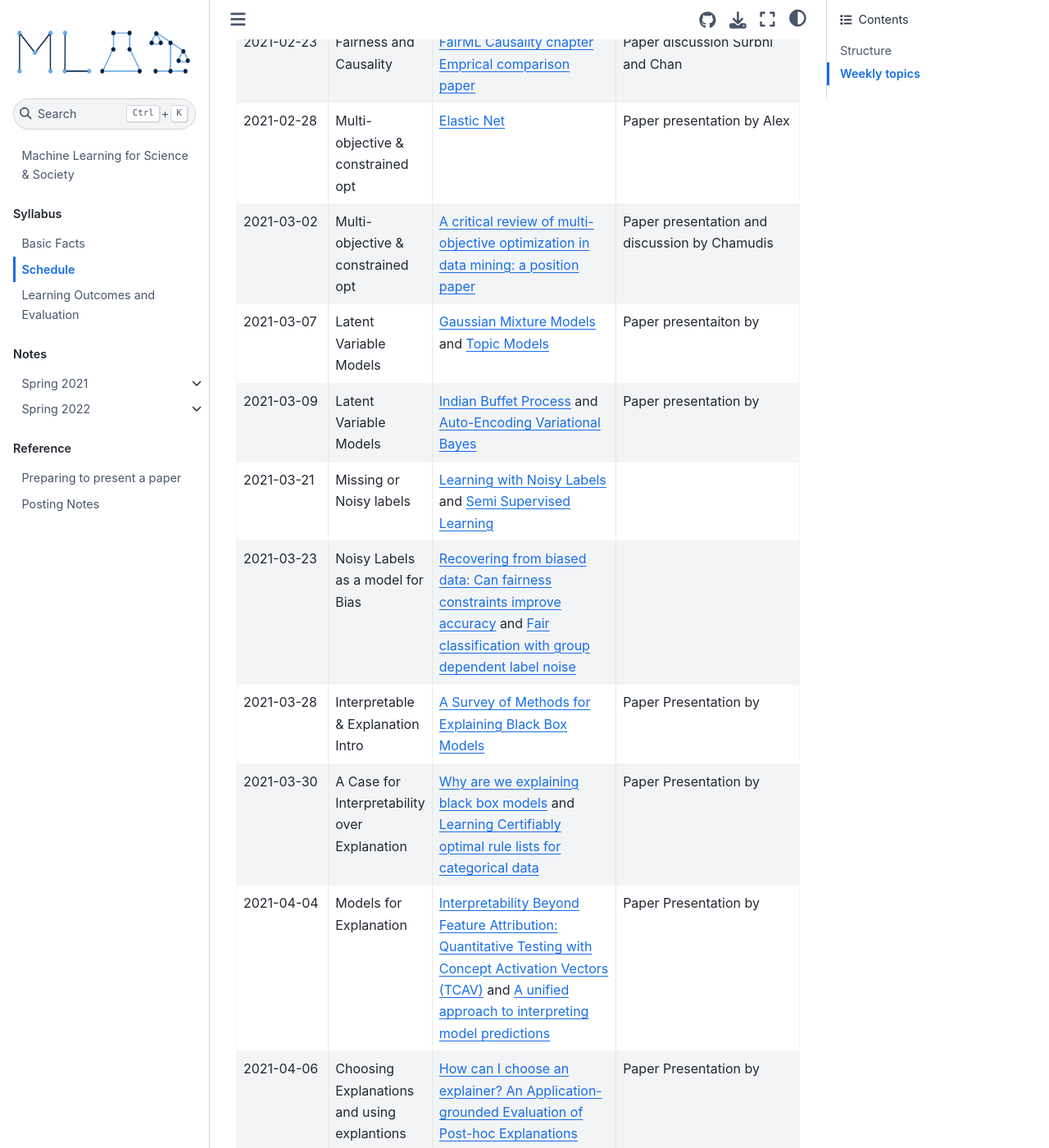
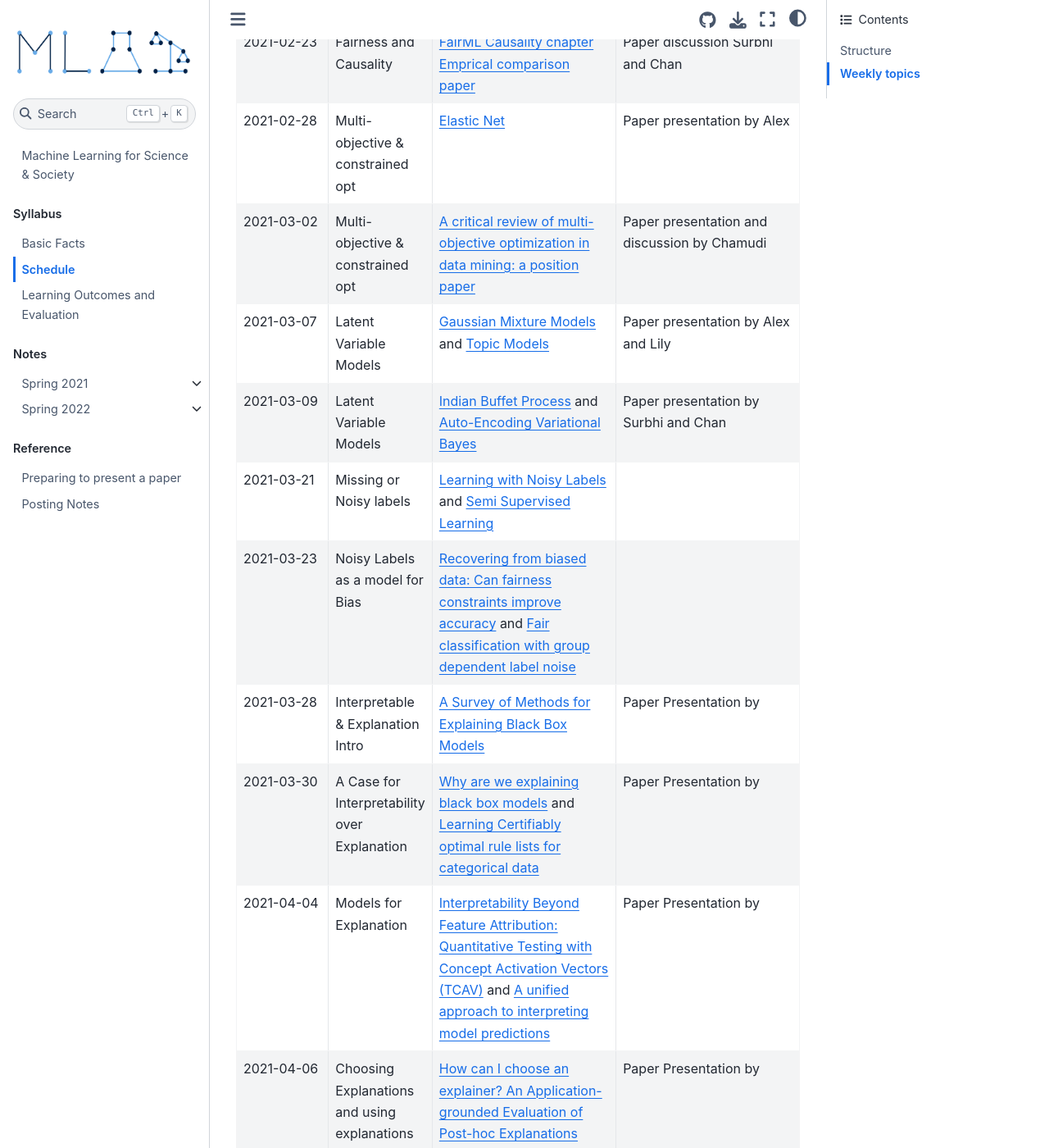
Before and after one commit to ml4scisoc/ml4scisoc.github.io, a Jupyter Book: the page built from syllabus/schedule.md, in a window 1280 px wide and 1400 px high, scrolled down 2242 px. Shown: the whole window at 82% size. Built offline with Jupyter Book 1.0.4 settings and Sphinx 7.4.7 and the Sphinx Book theme 1.1.4, drawn with Linux system fonts in a browser that asks for light colours; pages that are not in the unit, such as notebooks, are missing from menus.

Commit message:
update prsenters

```diff
--- a/syllabus/schedule.md
+++ b/syllabus/schedule.md
@@ -90,15 +90,15 @@ and recent publications.
 * - 2021-03-02
   - Multi-objective & constrained opt
   - [A critical review of multi-objective optimization in data mining: a position paper](https://dl.acm.org/doi/abs/10.1145/1046456.1046467?casa_token=EolodHNPqJcAAAAA:WP8AqKpTtu74hQbMH6MabfM3HjFbQZ2C5Vp4CV--FTleunL6O_cKD98tfi7KVSWbD89vGdVaReg)
-  - Paper presentation and discussion by Chamudis
+  - Paper presentation and discussion by Chamudi
 * - 2021-03-07
   - Latent Variable Models
   - [Gaussian Mixture Models](https://jakevdp.github.io/PythonDataScienceHandbook/05.12-gaussian-mixtures.html) and [Topic Models](https://jmlr.org/papers/volume3/blei03a/blei03a.pdf)
-  - Paper presentaiton by
+  - Paper presentation by Alex and Lily
 * - 2021-03-09
   - Latent Variable Models
   - [Indian Buffet Process](https://jmlr.org/papers/volume12/griffiths11a/griffiths11a.pdf) and [Auto-Encoding Variational Bayes](https://arxiv.org/pdf/1312.6114.pdf)
-  - Paper presentation by
+  - Paper presentation by Surbhi and Chan
 * - 2021-03-21
   - Missing or Noisy labels
   - [Learning with Noisy Labels](https://proceedings.neurips.cc/paper/2013/file/3871bd64012152bfb53fdf04b401193f-Paper.pdf) and [Semi Supervised Learning](https://link.springer.com/article/10.1007/s10994-019-05855-6)
@@ -120,7 +120,7 @@ and recent publications.
   - [Interpretability Beyond Feature Attribution: Quantitative Testing with Concept Activation Vectors (TCAV)](https://arxiv.org/abs/1711.11279) and [A unified approach to interpreting model predictions](https://dl.acm.org/doi/10.5555/3295222.3295230)
   - Paper Presentation by
 * - 2021-04-06
-  - Choosing Explanations and using explantions
+  - Choosing Explanations and using explanations
   - [How can I choose an explainer? An Application-grounded
 Evaluation of Post-hoc Explanations](https://dl.acm.org/doi/pdf/10.1145/3442188.3445941) [Actionable Recourse in Linear Classification](https://dl.acm.org/doi/10.1145/3287560.3287566)
   - Paper Presentation by
```
